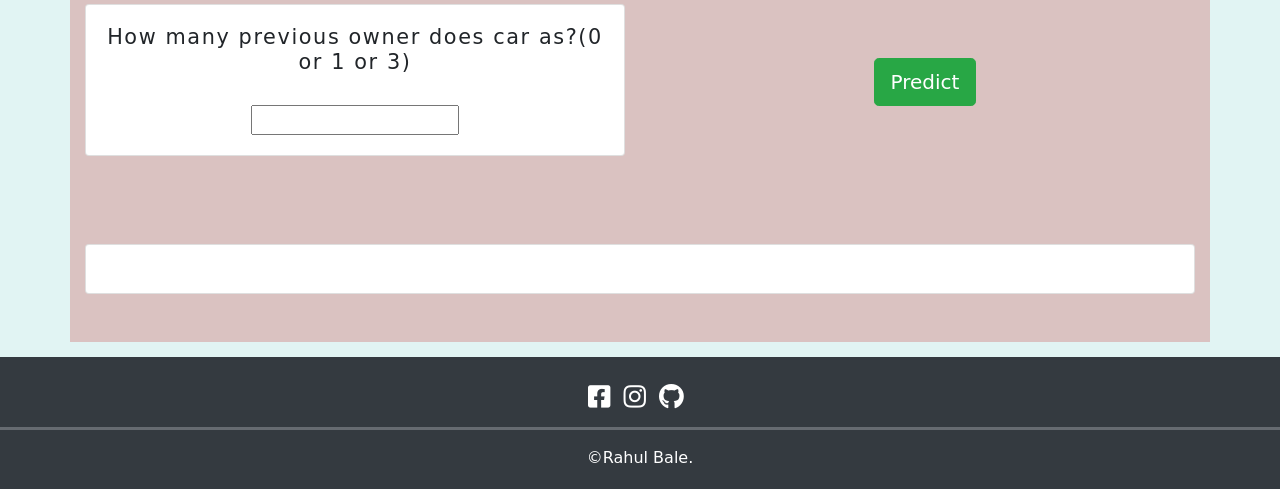
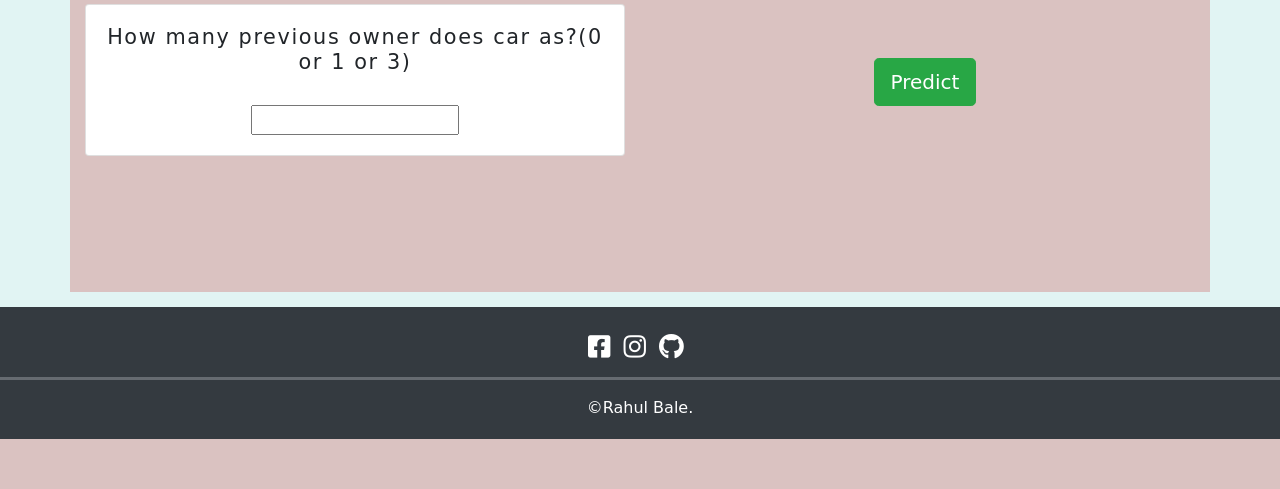
Before and after one commit to rahulbale/Car-Price-Prediction, a Flask app: page / in a window 1280 px wide. Shown: the part 699-1188 px from the top of the page. After the commit the page ends 1138 px from the top, so only its background shows below. Run offline with Flask 2, Linux system fonts and the light colour scheme; parts of the project's set-up code (start-up, migrations or seed data) failed here and were passed over.

Commit message:
Update index.html

```diff
--- a/template/index.html
+++ b/template/index.html
@@ -139,15 +139,7 @@
 
     </form>
 
-    <div class="row">
-        <div class="col">
-            <div class="card">
-                <div class="card-body">
-                    <h3>{{ prediction_texts }}</h3>
-                </div>
-            </div>
-        </div>
-    </div>
+
 
     <br>
     <br>
```
